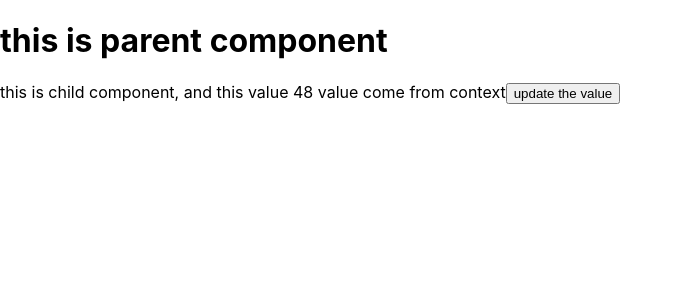
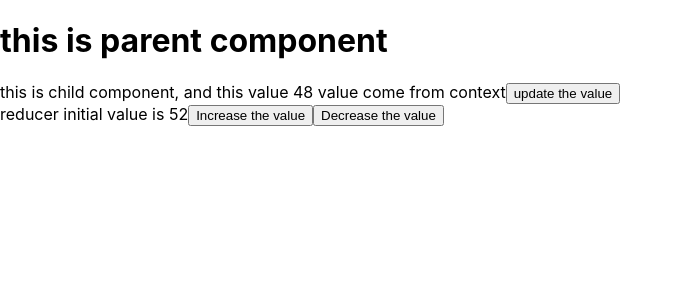
Before and after one commit to asgharibraheembaloch/bootcamp2020, a React (Create React App) app in the folder demo-usecontext/: page / in a window 1280 px wide. Shown: the top 300 px of the page, without its empty margins (0-683 px from the left). Built offline with nearby package versions, Linux system fonts and the light colour scheme.

Commit message:
update the child component to use useReducer hook

```diff
--- a/demo-usecontext/src/App.js
+++ b/demo-usecontext/src/App.js
@@ -1,6 +1,7 @@
 import React, { useState } from 'react'
 import Parent from "./Parent";
 import ValueContext from "./ValueContext";
+
 
 function App() {
   let value = useState(48)
--- /dev/null
+++ b/demo-usecontext/src/Child2.js
@@ -0,0 +1,16 @@
+import React, { useReducer } from 'react'
+import numberReducer from './numberReducer'
+
+
+function Child2() {
+    let [state, dispatch] = useReducer(numberReducer, 52)
+  return (
+    <div>reducer initial value is {state}
+    <button onClick={()=>{dispatch({type: 'INCREMENT'})}}>Increase the value</button>
+    <button onClick={()=>{dispatch({type: 'DECREMENT'})}}>Decrease the value</button>
+    </div>
+
+  )
+}
+
+export default Child2
--- a/demo-usecontext/src/Parent.js
+++ b/demo-usecontext/src/Parent.js
@@ -1,11 +1,13 @@
 import React from 'react'
 import Child from './Child'
+import Child2 from './Child2'
 
 function Parent() {
   return (
     <div>
         <h1>this is parent component</h1>
         <Child></Child>
+        <Child2></Child2>
     </div>
   )
 }
--- /dev/null
+++ b/demo-usecontext/src/numberReducer.js
@@ -0,0 +1,14 @@
+
+
+const numberReducer = (state, action) => {
+    switch (action.type) {
+      case 'INCREMENT':
+        return state + 1
+      case 'DECREMENT':
+        return state - 1
+      default:
+        throw new Error()
+    }
+  }
+
+  export default numberReducer;
```
